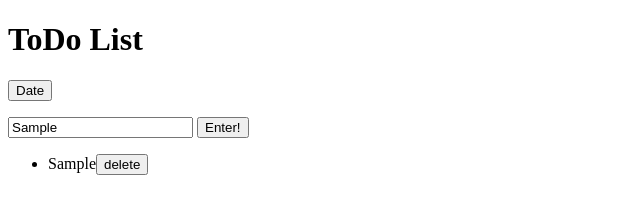
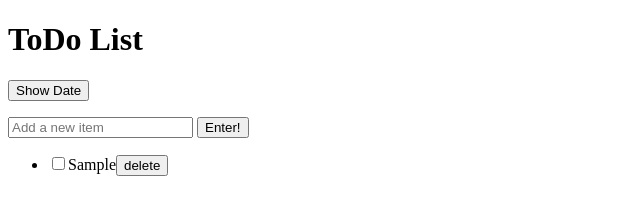
Before and after one commit to FaizF7/task_events, a plain HTML site: page code/lab_jsevents_start_code/index.html in a window 1280 px wide. Both pictures are taken after typing "Sample" into the empty fields and a click on the button "Enter!". Shown: the whole page, without its empty margins (0-640 px from the left). Drawn offline with Linux system fonts and the light colour scheme.

Commit message:
added checkbox

```diff
--- a/code/lab_jsevents_start_code/index.html
+++ b/code/lab_jsevents_start_code/index.html
@@ -16,7 +16,7 @@
             <h1>ToDo List</h1>
         </div>
         <div>
-            <button id="date">Date</button>
+            <button id="date">Show Date</button>
             <p id = "date-content"></p>
         </div>
 
@@ -24,7 +24,7 @@
             <input type="text" placeholder="Add a new item" id="new-todo">
             <button type="submit" id="enter">Enter!</button>
         </form>
-        <ul id="list">
+        <ul id="list" inputmode="checkbox">
             <!-- items on ToDo list go here! -->
         </ul>
 
--- a/code/lab_jsevents_start_code/script.js
+++ b/code/lab_jsevents_start_code/script.js
@@ -1,36 +1,49 @@
-const enterButton = document.querySelector("#enter")
+// const enterButton = document.querySelector("#enter")
+const form = document.querySelector("#todo-form")
 const textInput = document.querySelector("#new-todo")
 const list = document.querySelector("#list")
 const dateButton = document.querySelector('#date')
 const dateText = document.querySelector("#date-content")
 
-let text = ""
+form.addEventListener("submit", (event)=>{
+    event.preventDefault();
+    if (event.target[0].value){
+        let newListItem = document.createElement("li")
 
-textInput.addEventListener( "input", (event)=>{
-    text = event.target.value
-})
+        let listLabel = document.createElement("label")
+        listLabel.innerText = event.target[0].value
+        form.reset()
 
-enterButton.addEventListener("click", (event)=>{
-    event.preventDefault();
-    let newListItem = document.createElement("li")
-    newListItem.innerText = text
+        let checkbox = document.createElement("input")
+        checkbox.type="checkbox"
+        newListItem.appendChild(checkbox)
+        newListItem.appendChild(listLabel)
+
+
+
         let button = document.createElement("button")
         button.textContent = "delete"
-    button.addEventListener("click", (event)=>
-{
-    console.log("delete")
+        button.addEventListener("click", (event)=>{
             button.parentNode.parentNode.removeChild(button.parentNode)
         })
 
-
         newListItem.appendChild(button)
         list.appendChild(newListItem)
-
+    }
 })
 
-dateButton.addEventListener("click", () =>
-{
+let dateOff = true
+dateButton.addEventListener("click", () =>{
+    if (dateOff){
         dateText.innerText = Date()
+        dateButton.textContent = "Hide Date"
+        dateOff = !dateOff
+    }
+    else{
+    dateText.innerText = ""
+    dateButton.textContent = "Show Date"
+    dateOff = !dateOff
+    }
 })
 
 
```
Lines whose indentation alone changed are shown as unchanged.
